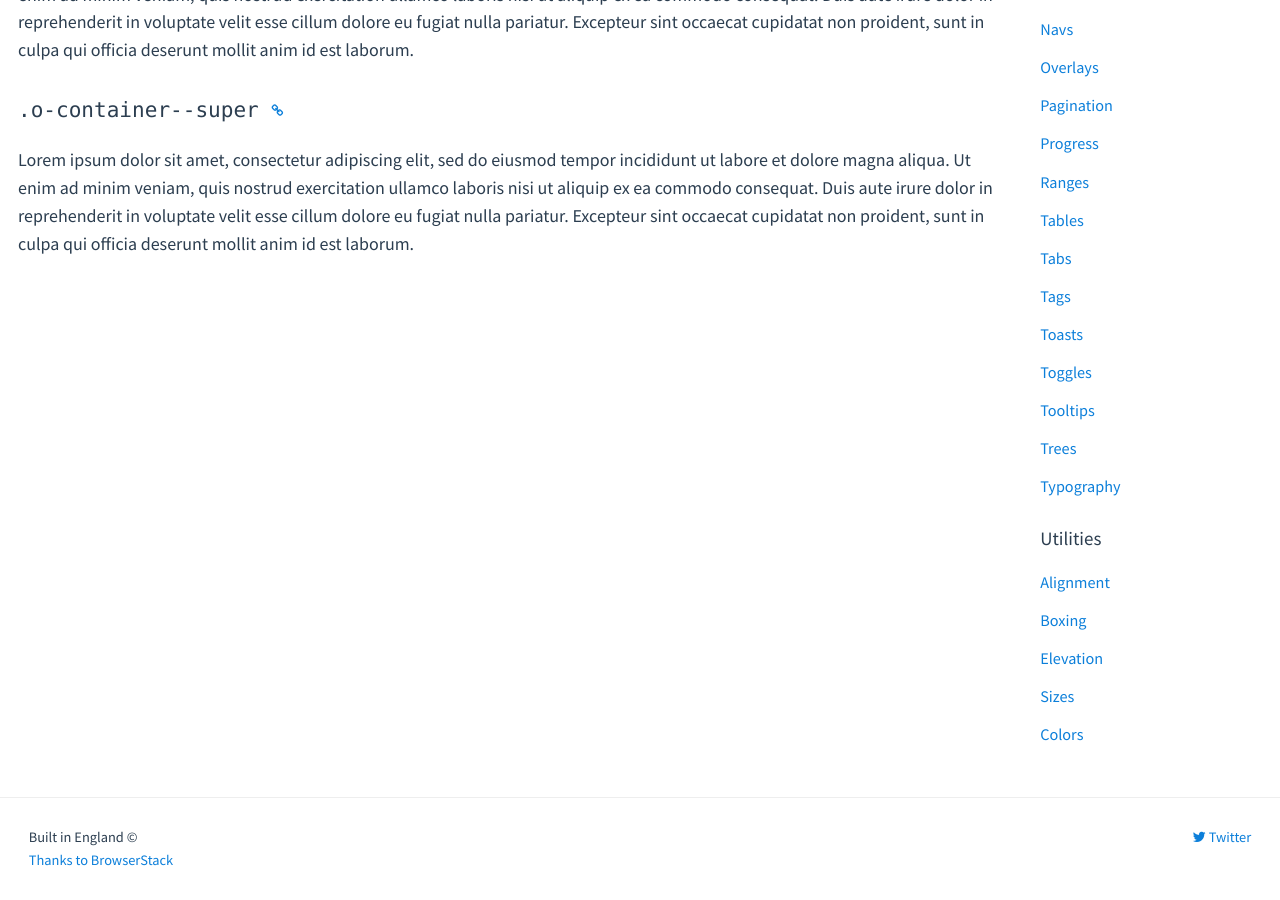
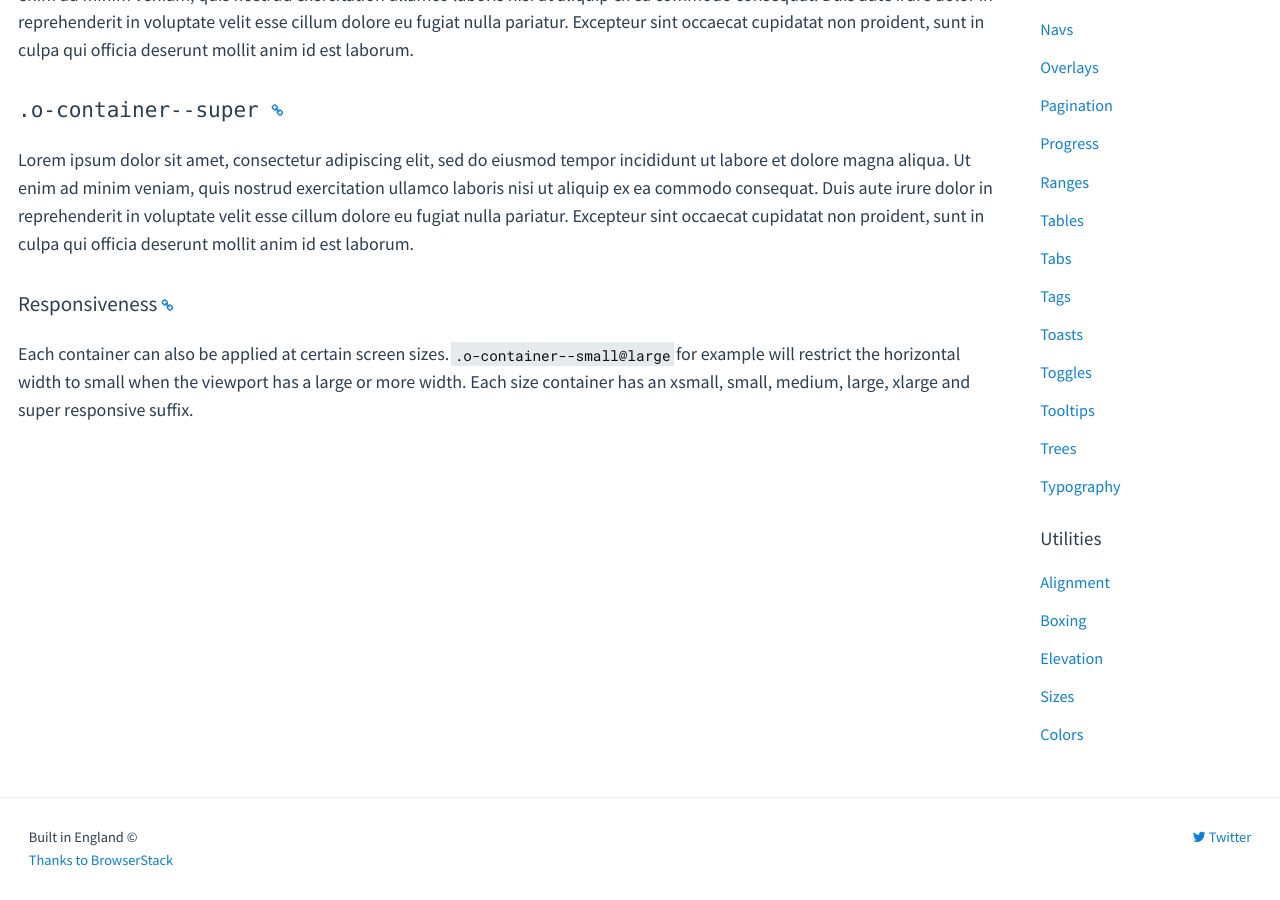
Before and after one commit to eddie/blazecss.github.io, a Jekyll site: the page built from objects/containers.html, in a window 1280 px wide and 900 px high, scrolled down 1859 px. Built offline with Jekyll 4.4.1, drawn with Linux system fonts in a browser that asks for light colours; nearby versions of some CDN libraries.

Commit message:
responsive containers

```diff
--- a/objects/containers.html
+++ b/objects/containers.html
@@ -73,7 +73,7 @@ $screen-width-super:   116em;</code></pre>
 	</p>
 </div>
 
-<h3 id="super" class="c-heading c-heading--small c-text--mono">.o-container--super</h3>
+<h3 id="super" class="c-heading c-text--mono">.o-container--super</h3>
 <div class="o-container o-container--super">
 	<p class="c-paragraph">
 		Lorem ipsum dolor sit amet, consectetur adipiscing elit, sed do eiusmod tempor incididunt ut labore et dolore magna
@@ -82,3 +82,11 @@ $screen-width-super:   116em;</code></pre>
 		sint occaecat cupidatat non proident, sunt in culpa qui officia deserunt mollit anim id est laborum.
 	</p>
 </div>
+
+<h3 id="responsiveness" class="c-heading">Responsiveness</h3>
+
+<p class="c-paragraph">
+	Each container can also be applied at certain screen sizes. <code class="c-code">.o-container--small@large</code> for example
+	will restrict the horizontal width to small when the viewport has a large or more width. Each size container has an
+	xsmall, small, medium, large, xlarge and super responsive suffix.
+</p>
```
